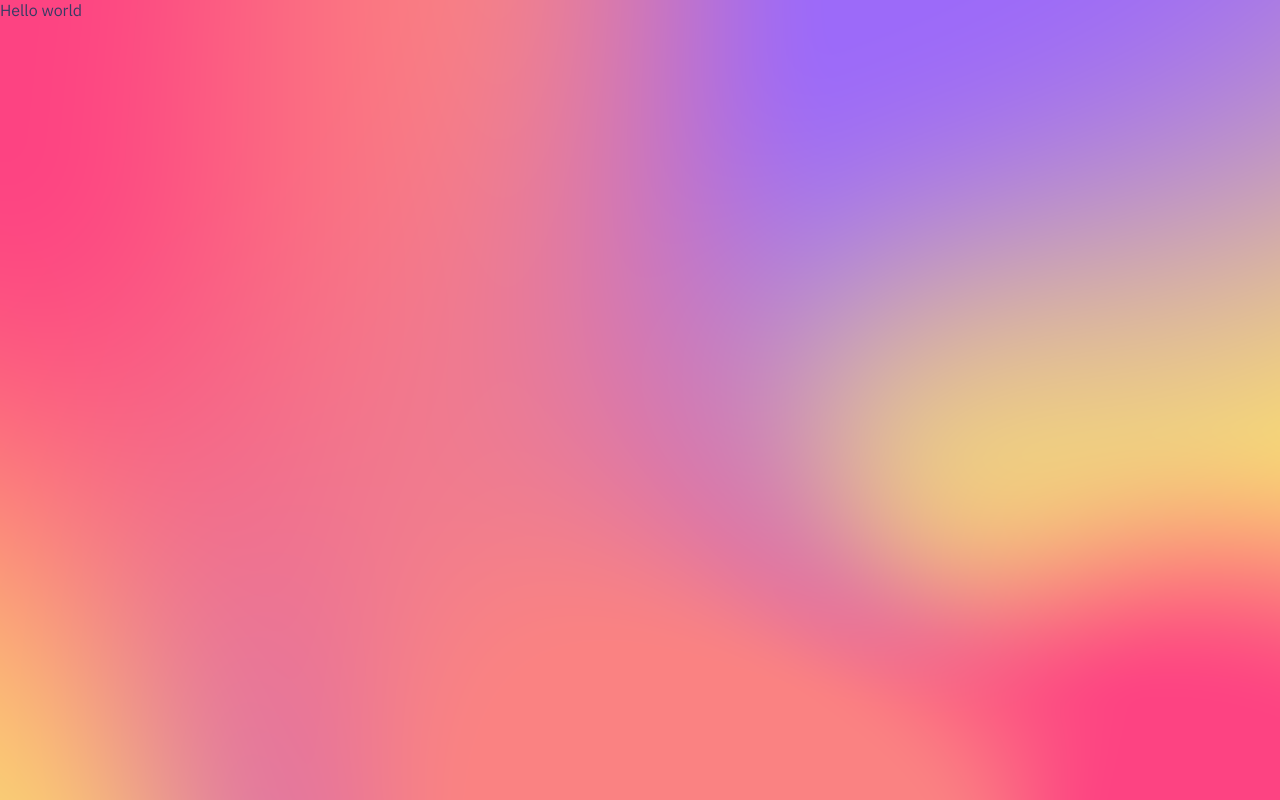
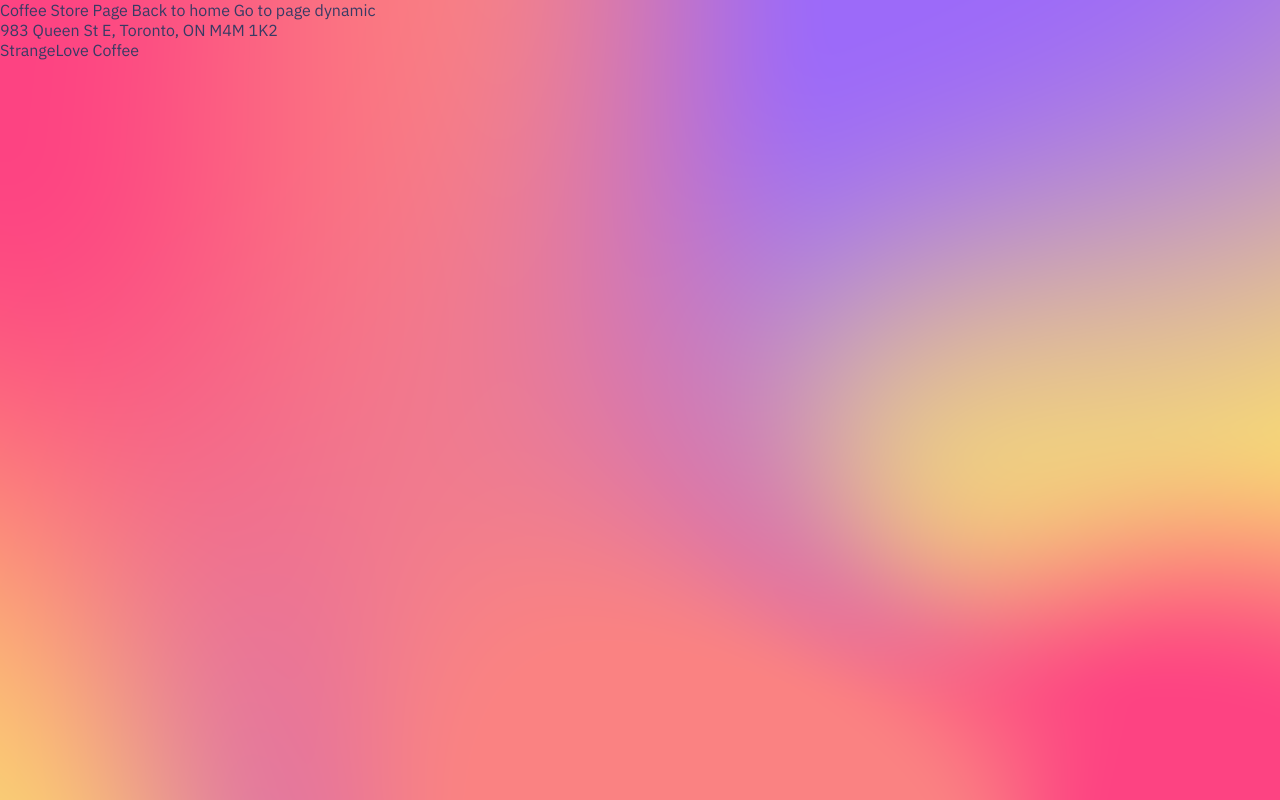
Before and after one commit to ayushbhaimehta/nextLearning, a Next.js app: page /coffee-store/0 in a window 1280 px wide. Built offline with nearby package versions, Linux system fonts and the light colour scheme.

Commit message:
implemented getstaticpaths fallback false

```diff
--- a/pages/coffee-store/[slug].js
+++ b/pages/coffee-store/[slug].js
@@ -1,10 +1,43 @@
+import { useRouter } from "next/router";
+import Link from "next/link";
+import CoffeeStores from "../../data/coffee-stores.json"
 
-const Caro = () => {
+export async function getStaticProps(staticprops) {
+    console.log(staticprops);
+    const params = staticprops.params;
+    return {
+        props: {
+            coffee: CoffeeStores.find((coffee) => {
+                return coffee.id.toString() === params.slug; // dynamic id one
+            })
+        }, // will be passed to the page component as props
+    }
+}
+
+export async function getStaticPaths() {
+    return {
+        paths: [{ params: { slug: '0' } }, { params: { slug: '1' } }],
+        fallback: false, // can also be true or 'blocking'
+    }
+}
+
+const CoffeeStore = (props) => {
+
+    const router = useRouter();
+    console.log("props", props);
     return (
         <div>
-            Hello world
+            Coffee Store Page {router.query.id}
+            <Link href="/">
+                <a>Back to home</a>
+            </Link>
+            <Link href="/coffee-store/dynamic">
+                <a> Go to page dynamic</a>
+            </Link>
+            <p>{props.coffee.address}</p>
+            <p>{props.coffee.name}</p>
         </div>
     )
 }
 
-export default Caro
+export default CoffeeStore
```
Also changed, not shown: pages/index.js (+8 -3 lines), styles/Home.module.css (+8 -0 lines), data/coffee-stores.json (line endings or trailing spaces).
